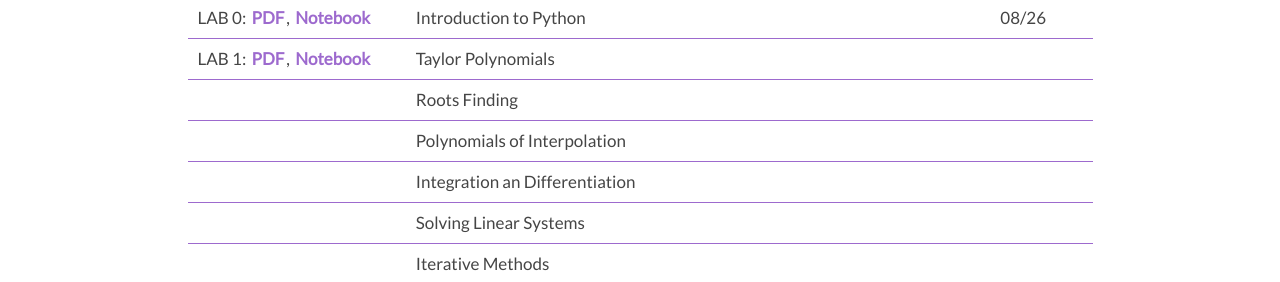
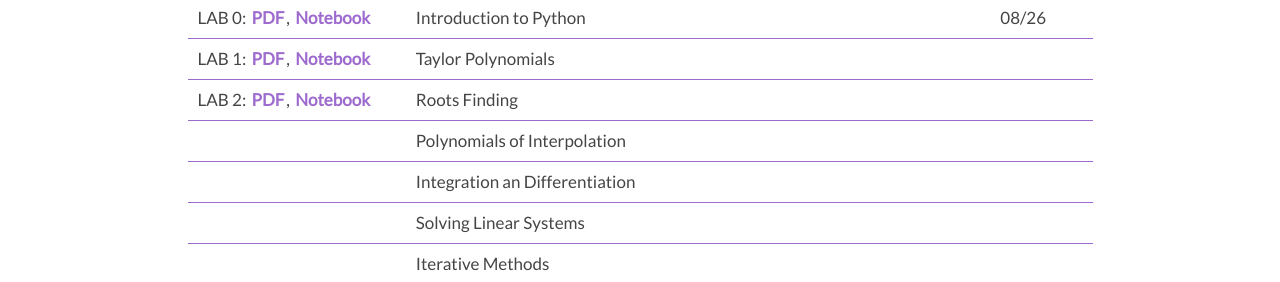
Before and after one commit to amac-lfc/amac-lfc.github.io, a Jekyll site: the page built from courses/m240/index.md, in a window 1280 px wide. Shown: the part 464-746 px from the top of the page. Built offline with Jekyll 4.4.1, drawn with Linux system fonts in a browser that asks for light colours; nearby versions of some CDN libraries; comment, search, counter and statistics services are not loaded; our own code applies the rules of GitHub Pages for plain Markdown files.

Commit message:
added lab 2

```diff
--- a/courses/m240/index.md
+++ b/courses/m240/index.md
@@ -22,7 +22,7 @@ Each of your submission needs to be in its own folder.
 |:-------------|:------------------|:------|
 | LAB 0: <a href="labs/0.pdf">PDF</a>, <a href="labs/0_exercises.ipynb">Notebook</a> | Introduction to Python | 08/26 |
 | LAB 1: <a href="labs/1_Taylor.pdf">PDF</a>, <a href="labs/lab_1.ipynb">Notebook</a>| Taylor Polynomials |  |
-|  | Roots Finding | |
+|  LAB 2: <a href="labs/2_Rootfinding.pdf">PDF</a>, <a href="labs/lab_2.ipynb">Notebook</a>| Roots Finding | |
 | | Polynomials of Interpolation|  |
 |  | Integration an Differentiation |  |
 |  | Solving Linear Systems |   |
```
Also changed, not shown: 2 other files.
